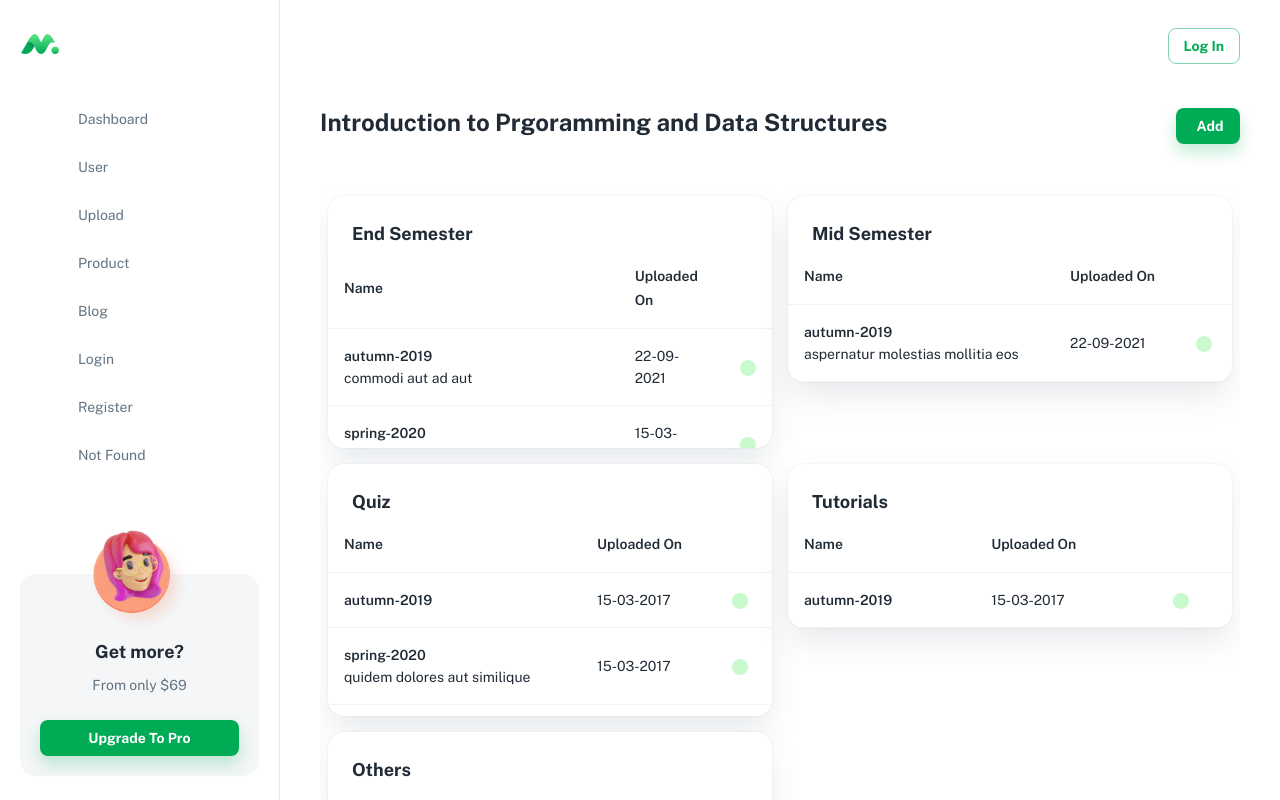
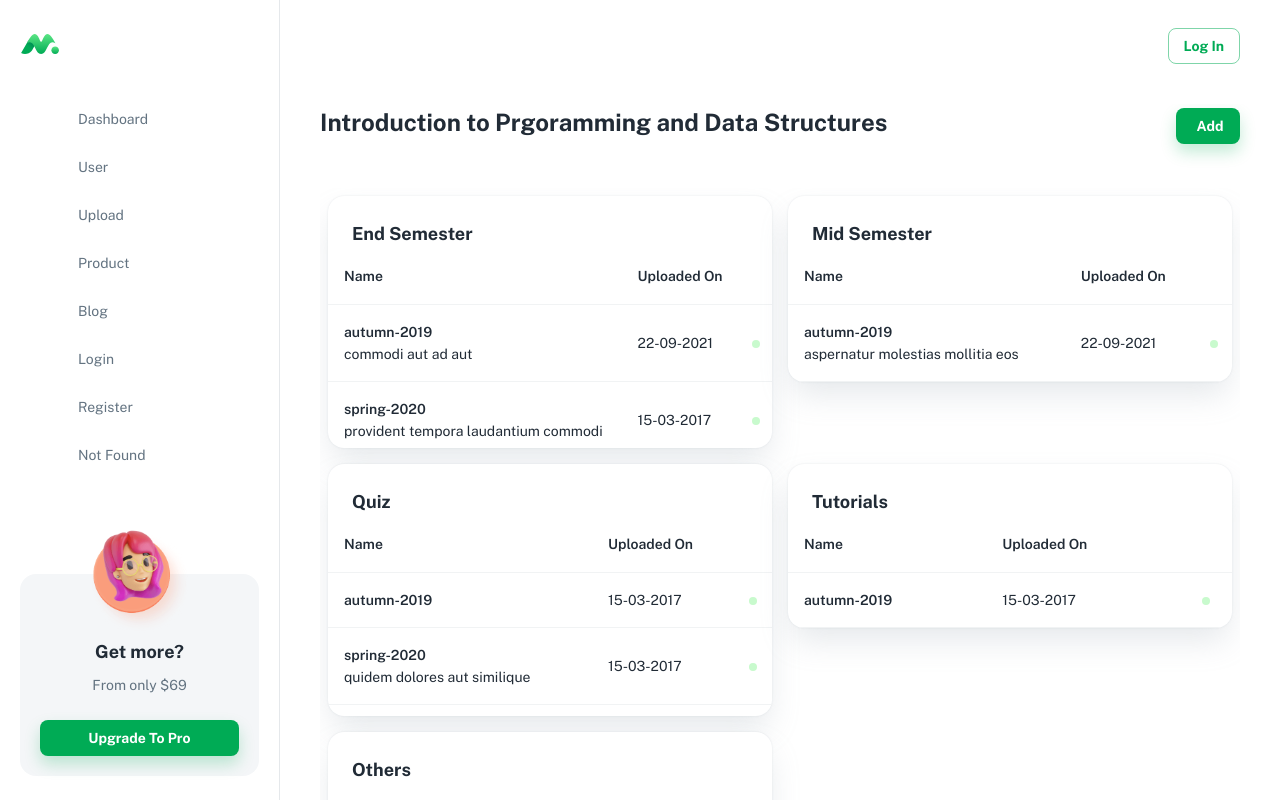
Before and after one commit to shrirangpdeshmukh/ARP_React, a React (Create React App) app: page /course in a window 1280 px wide. Built offline with nearby package versions, Linux system fonts and the light colour scheme; a web font is replaced by a local one.

Commit message:
CSS Corrections

```diff
--- a/src/pages/CoursePage.js
+++ b/src/pages/CoursePage.js
@@ -40,6 +40,7 @@ const TABLE_HEAD = [
 
 const ColorButton = styled(IconButton)(({ theme, color = 'primary' }) => ({
   backgroundColor: theme.palette[color].lighter,
+  padding: '4px',
   '&:hover': {
     backgroundColor: theme.palette[color].light
   }
@@ -72,13 +73,13 @@ const TypeCard = ({ details }) => {
                         <Typography variant="subtitle2" noWrap>
                           {sem}
                         </Typography>
-                        <Typography variant="subtitle3" noWrap>
-                          {description}
-                        </Typography>
+                        <Typography variant="subtitle3">{description}</Typography>
                       </TableCell>
-                      <TableCell align="left">{date}</TableCell>
+                      <TableCell align="left" noWrap>
+                        {date}
+                      </TableCell>
 
-                      <TableCell padding={0} align="left">
+                      <TableCell padding="none" align="center">
                         <Tooltip title="Click here to report this file." placement="right">
                           <ColorButton>
                             <Icon icon={flag} width={18} height={18} />
```
